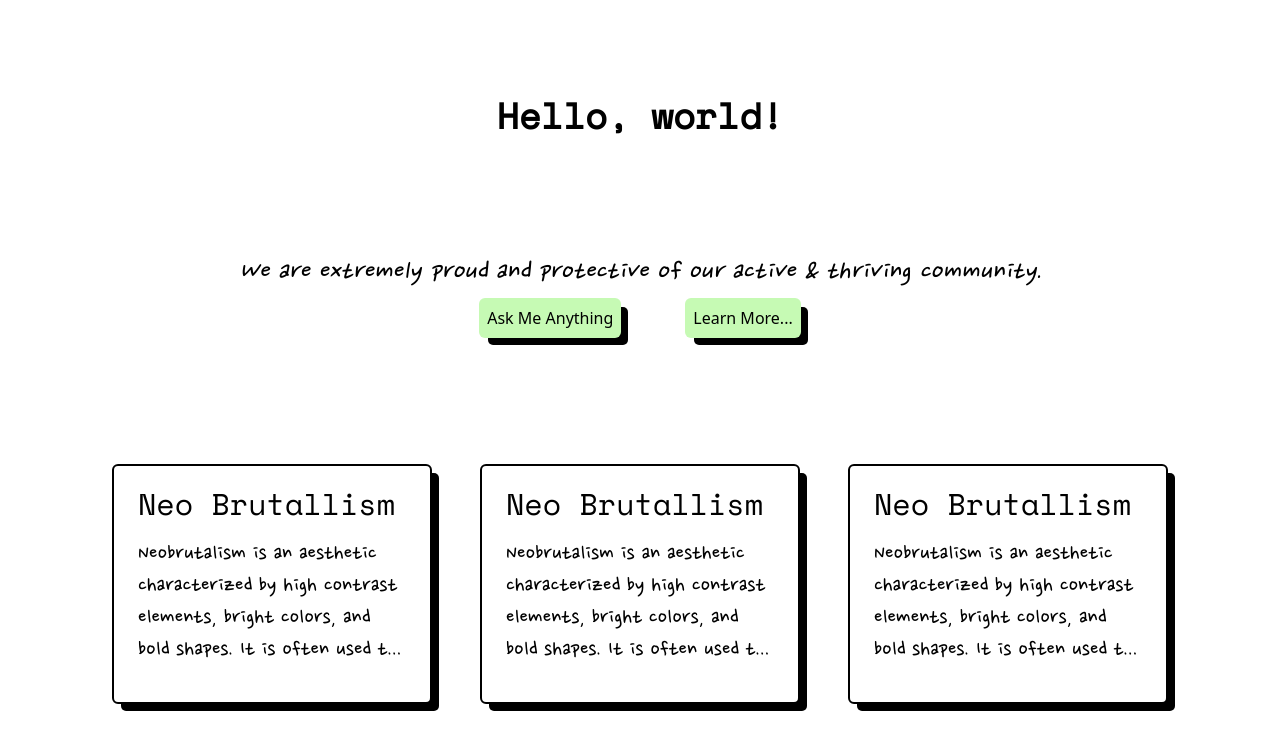
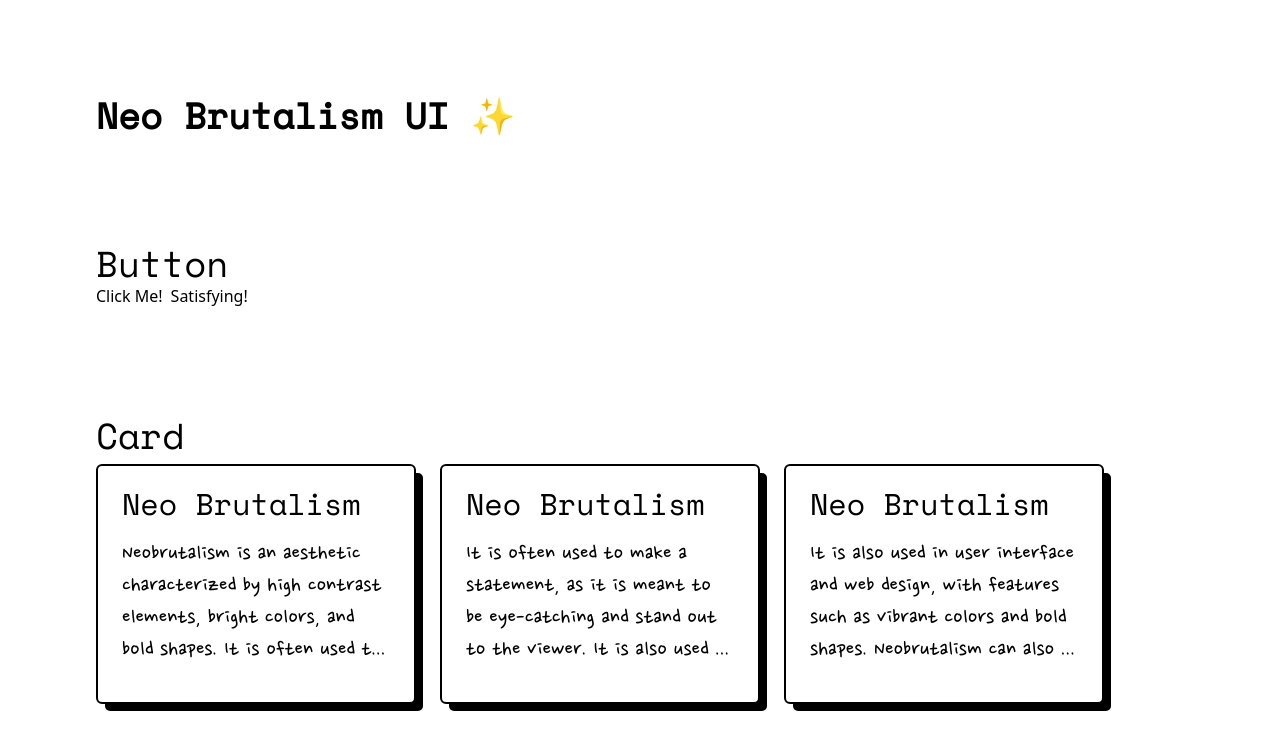
Before and after one commit to chilldenaya/neobrutalism-ui, a Next.js app: page / in a window 1280 px wide. Shown: the top 750 px of the page. Built offline with nearby package versions, Linux system fonts and the light colour scheme.

Commit message:
feat: :sparkles: show UI demo on homepage

```diff
--- a/app/page.tsx
+++ b/app/page.tsx
@@ -1,55 +1,52 @@
+"use client";
+
 import Button from "./components/Button";
 import Card from "./components/Card";
 
+const cardData = [
+  {
+    image: "/assets/1.jpeg",
+    title: "Neo Brutalism",
+    description:
+      "Neobrutalism is an aesthetic characterized by high contrast elements, bright colors, and bold shapes. It is often used to make a statement, as it is meant to be eye-catching and stand out to the viewer. It is also used in user interface and web design, with features such as vibrant colors and bold shapes. Neobrutalism can also be used in print design, with an example being a bold shape with a vibrant color fill applied to it.",
+  },
+  {
+    image: "/assets/2.jpeg",
+    title: "Neo Brutalism",
+    description:
+      "It is often used to make a statement, as it is meant to be eye-catching and stand out to the viewer. It is also used in user interface and web design, with features such as vibrant colors and bold shapes. Neobrutalism can also be used in print design, with an example being a bold shape with a vibrant color fill applied to it.",
+  },
+  {
+    image: "/assets/3.jpeg",
+    title: "Neo Brutalism",
+    description:
+      "It is also used in user interface and web design, with features such as vibrant colors and bold shapes. Neobrutalism can also be used in print design, with an example being a bold shape with a vibrant color fill applied to it.",
+  },
+];
+
 export default function Home() {
   return (
-    <main className="flex min-h-screen flex-col items-center justify-between p-24">
-      <h1 className="text-4xl font-bold font-mono">Hello, world!</h1>
-      <div className="flex flex-col justify-center items-center">
-        <p className="text-3xl italic font-pen">
-          We are extremely proud and protective of our active & thriving
-          community.
-        </p>
-        <div className="flex flex-row gap-12">
-          <Button className="hover-3d bg-lime-100 items-center rounded-md m-2 p-2">
-            Ask Me Anything
-          </Button>
-          <Button className="hover-3d bg-lime-100 items-center rounded-md m-2 p-2">
-            Learn More...
-          </Button>
+    <main className="flex min-h-screen flex-col items-left justify-between p-24 gap-12">
+      <h1 className="text-4xl font-bold font-mono">Neo Brutalism UI ✨</h1>
+      <div className="flex flex-col justify-center items-left">
+        <p className="text-4xl font-mono">Button</p>
+        <div className="flex flex-row gap-2">
+          <Button>Click Me!</Button>
+          <Button>Satisfying!</Button>
         </div>
       </div>
-      <div className="flex flex-row gap-12">
-        <Card
-          title="Neo Brutallism"
-          description="Neobrutalism is an aesthetic characterized by high contrast
-      elements, bright colors, and bold shapes. It is often used to
-      make a statement, as it is meant to be eye-catching and stand
-      out to the viewer. It is also used in user interface and web
-      design, with features such as vibrant colors and bold shapes.
-      Neobrutalism can also be used in print design, with an example
-      being a bold shape with a vibrant color fill applied to it."
-        />
-        <Card
-          title="Neo Brutallism"
-          description="Neobrutalism is an aesthetic characterized by high contrast
-      elements, bright colors, and bold shapes. It is often used to
-      make a statement, as it is meant to be eye-catching and stand
-      out to the viewer. It is also used in user interface and web
-      design, with features such as vibrant colors and bold shapes.
-      Neobrutalism can also be used in print design, with an example
-      being a bold shape with a vibrant color fill applied to it."
-        />
-        <Card
-          title="Neo Brutallism"
-          description="Neobrutalism is an aesthetic characterized by high contrast
-      elements, bright colors, and bold shapes. It is often used to
-      make a statement, as it is meant to be eye-catching and stand
-      out to the viewer. It is also used in user interface and web
-      design, with features such as vibrant colors and bold shapes.
-      Neobrutalism can also be used in print design, with an example
-      being a bold shape with a vibrant color fill applied to it."
-        />
+      <div className="flex flex-col gap-2">
+        <p className="text-4xl font-mono">Card</p>
+        <div className="flex flex-row items-center gap-6">
+          {cardData.map((card, index) => (
+            <Card
+              key={index}
+              image={card.image}
+              title={card.title}
+              description={card.description}
+            />
+          ))}
+        </div>
       </div>
     </main>
   );
```
